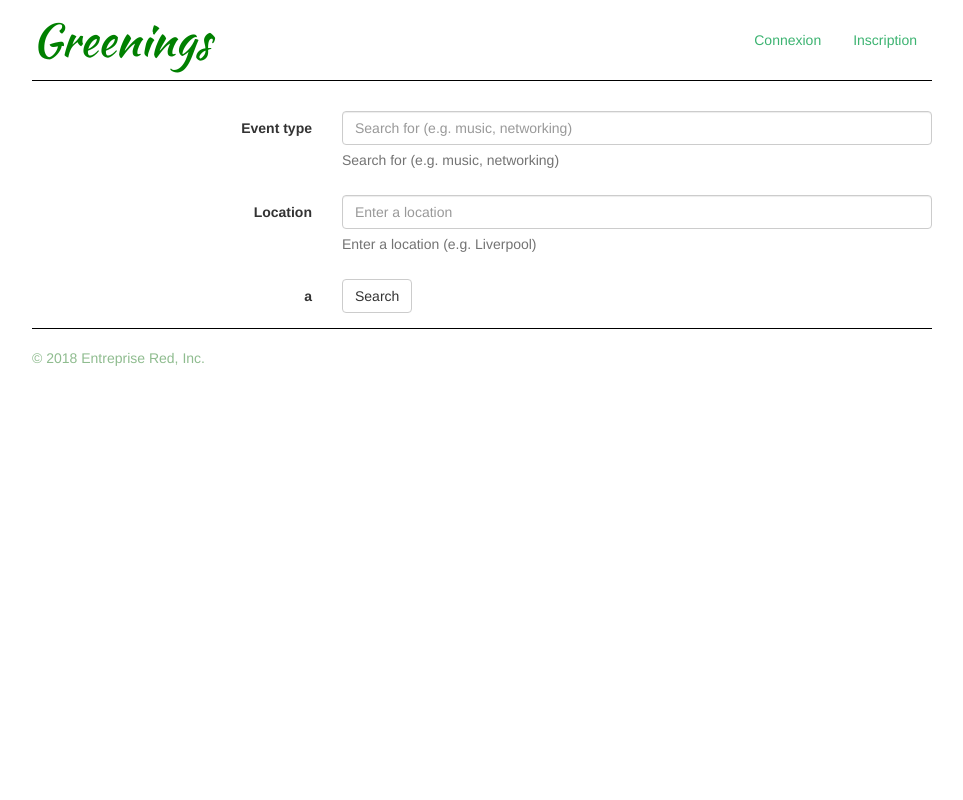
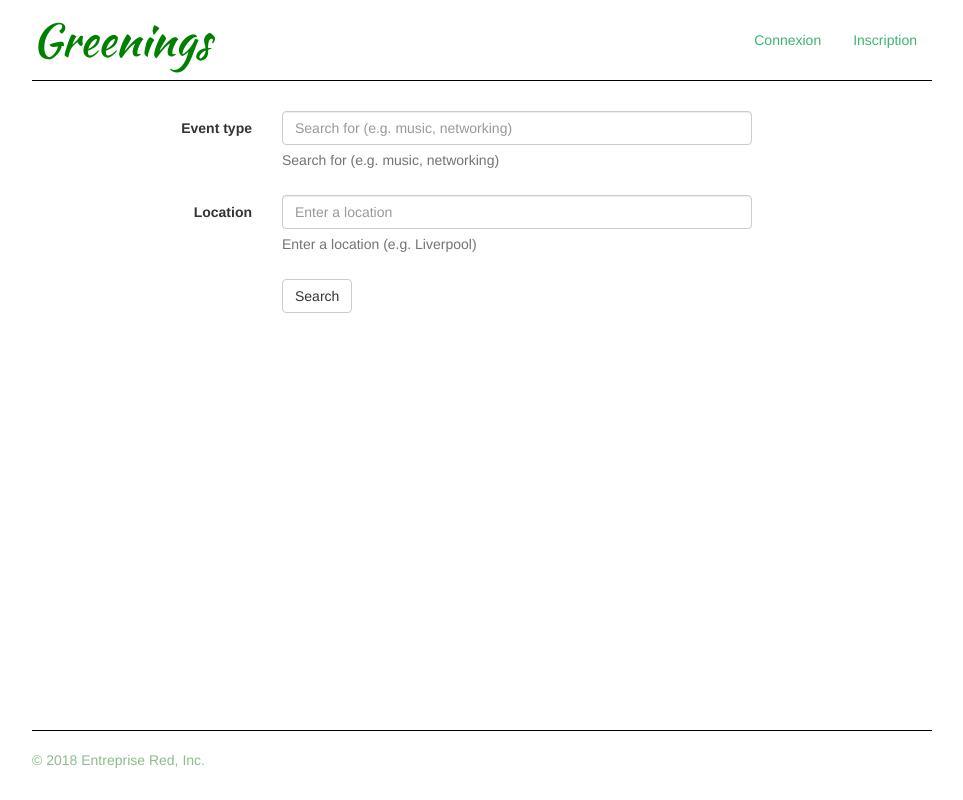
Before and after one commit to Bobimer/Enterprise-Red, a PHP site: page /search.html in a window 1280 px wide. Shown: the whole page, without its empty margins (158-1121 px from the left). Run offline with PHP 8.4, Linux system fonts and the light colour scheme; some libraries are stand-ins or nearby versions.

Commit message:
Search Footer

```diff
--- a/css/search.css
+++ b/css/search.css
@@ -24,8 +24,14 @@ body {
     line-height: 40px;
 }
 
+
+
 /* Custom page footer */
 .footer {
+    height: 70px;
+    max-width: 900px;
+    margin-left: auto;
+    margin-right: auto;
     padding-top: 19px;
     color: #8FBC8F;
     border-top: 1px solid black;
@@ -69,3 +75,7 @@ body {
 hr.style1{
     border-top: 1px solid #8c8b8b;
 }
+
+.form-horizontal{
+    width: 80%;
+}
--- a/search.html
+++ b/search.html
@@ -32,9 +32,8 @@
       <script src="https://oss.maxcdn.com/html5shiv/3.7.3/html5shiv.min.js"></script>
       <script src="https://oss.maxcdn.com/respond/1.4.2/respond.min.js"></script>
     <![endif]-->
-    <link href="//netdna.bootstrapcdn.com/bootstrap/3.1.0/css/bootstrap.min.css" rel="stylesheet" id="bootstrap-css">
-<script src="//netdna.bootstrapcdn.com/bootstrap/3.1.0/js/bootstrap.min.js"></script>
-<script src="//code.jquery.com/jquery-1.11.1.min.js"></script>
+    <script src="//netdna.bootstrapcdn.com/bootstrap/3.1.0/js/bootstrap.min.js"></script>
+    <script src="//code.jquery.com/jquery-1.11.1.min.js"></script>
   </head>
 
   <body>
@@ -76,19 +75,19 @@
 
             <!-- Button -->
             <div class="form-group">
-              <label class="col-md-4 control-label" for="singlebutton">a</label>
+              <label class="col-md-4 control-label" for="singlebutton"></label>
               <div class="col-md-4">
                 <button id="singlebutton" name="singlebutton" class="btn btn-default">Search</button>
               </div>
             </div>
 
             </fieldset>
-            </form>
+        </form>
 
-      <!-- Footer -->
-      <footer class="footer">
+    <!-- Footer -->
+    <footer class="footer navbar navbar-fixed-bottom">
         <p>&copy; 2018 Entreprise Red, Inc.</p>
-      </footer>
+    </footer>
 
     </div> <!-- /container -->
 
```
Lines whose indentation alone changed are shown as unchanged.
